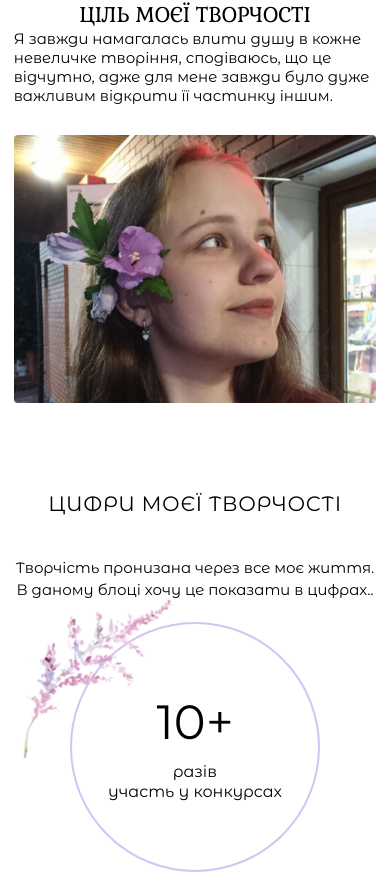
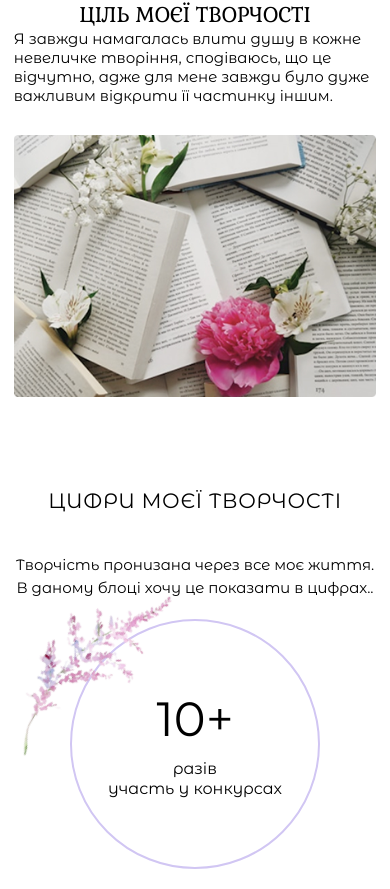
Before and after one commit to VladyslavSmahin/Liya, a React (Vite) app: page / in a window 390 px wide. Shown: the part 1414-2303 px from the top of the page. Built offline with nearby package versions, Linux system fonts and the light colour scheme.

Commit message:
added player

```diff
--- a/src/pages/Home/Home.jsx
+++ b/src/pages/Home/Home.jsx
@@ -83,7 +83,17 @@ export default function Home() {
                         </picture>
                 </div>
                 <div className='home-section-2-3col'>
-                    <img className='sect2-img-3' src='../sect2-img-3.jpg' alt="mainImg"/>
+                    <picture className="sect2-img-1-Wrapper">
+                        <source
+                            srcSet="../sect2-img-2-mobile.jpg"
+                            media="(max-width: 768px)"
+                        />
+                        <img
+                            className="sect2-img-1"
+                            src="../sect2-img-3.jpg"
+                            alt="mainImg"
+                        />
+                    </picture>
                     <div>
                         <h3>Ціль моєї творчості</h3>
                         <div className='home-section-2-3col-text'>
--- a/src/pages/Home/index.scss
+++ b/src/pages/Home/index.scss
@@ -141,6 +141,13 @@
         flex-direction: column;
         @media (min-width: 320px) and (max-width: 768px) {
           order: 1;
+        }
+      }
+
+      .sect2-img-1-Wrapper {
+        @media (min-width: 320px) and (max-width: 768px) {
+          margin-top: 30px;
+          order: 2;
         }
       }
 
@@ -380,6 +387,7 @@
         max-width: 280px;
         height: min-content;
         width: 100%;
+        display: block;
         @media (min-width: 320px) and (max-width: 1440px) {
           max-width: calc(140px + 140 * (100vw - 320px) / 1120);
         }
@@ -645,7 +653,8 @@
           gap: 15px;
         }
       }
-      h4{
+
+      h4 {
         @media (min-width: 320px) and (max-width: 768px) {
           display: flex;
           justify-content: center;
@@ -744,7 +753,7 @@
       left: 0;
       @media (min-width: 320px) and (max-width: 1440px) {
         top: auto;
-        bottom: calc(-40px + 40 * (100vw - 320px) / 1120) ;
+        bottom: calc(-40px + 40 * (100vw - 320px) / 1120);
         opacity: 0.5;
         z-index: -1;
       }
@@ -758,7 +767,7 @@
       bottom: 0;
       right: 0;
       @media (min-width: 320px) and (max-width: 1440px) {
-        bottom: calc(-80px + 40 * (100vw - 320px) / 1120) ;
+        bottom: calc(-80px + 40 * (100vw - 320px) / 1120);
         /*right: calc(40px - 40 * (100vw - 320px) / 1120) ;*/
         opacity: 0.5;
         z-index: -1;
```
Also changed, not shown: public/sect2-img-2-mobile.jpg (added).
